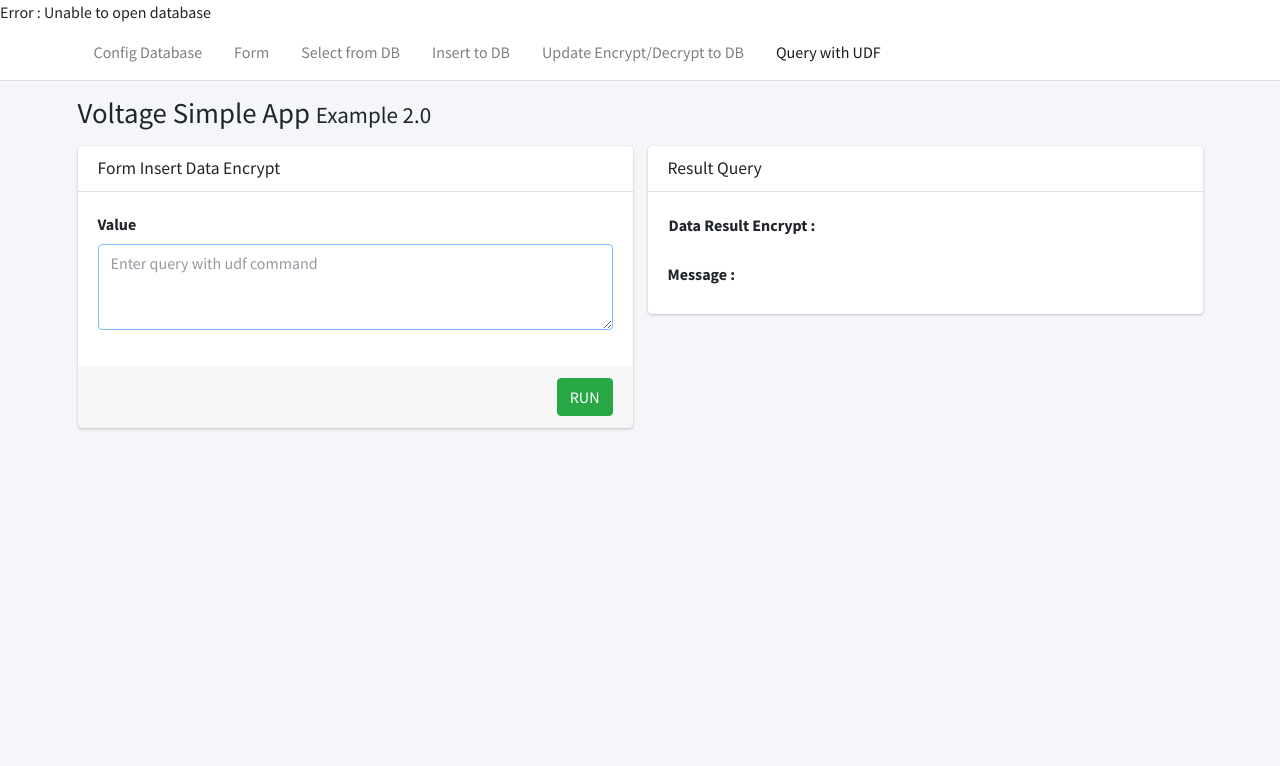
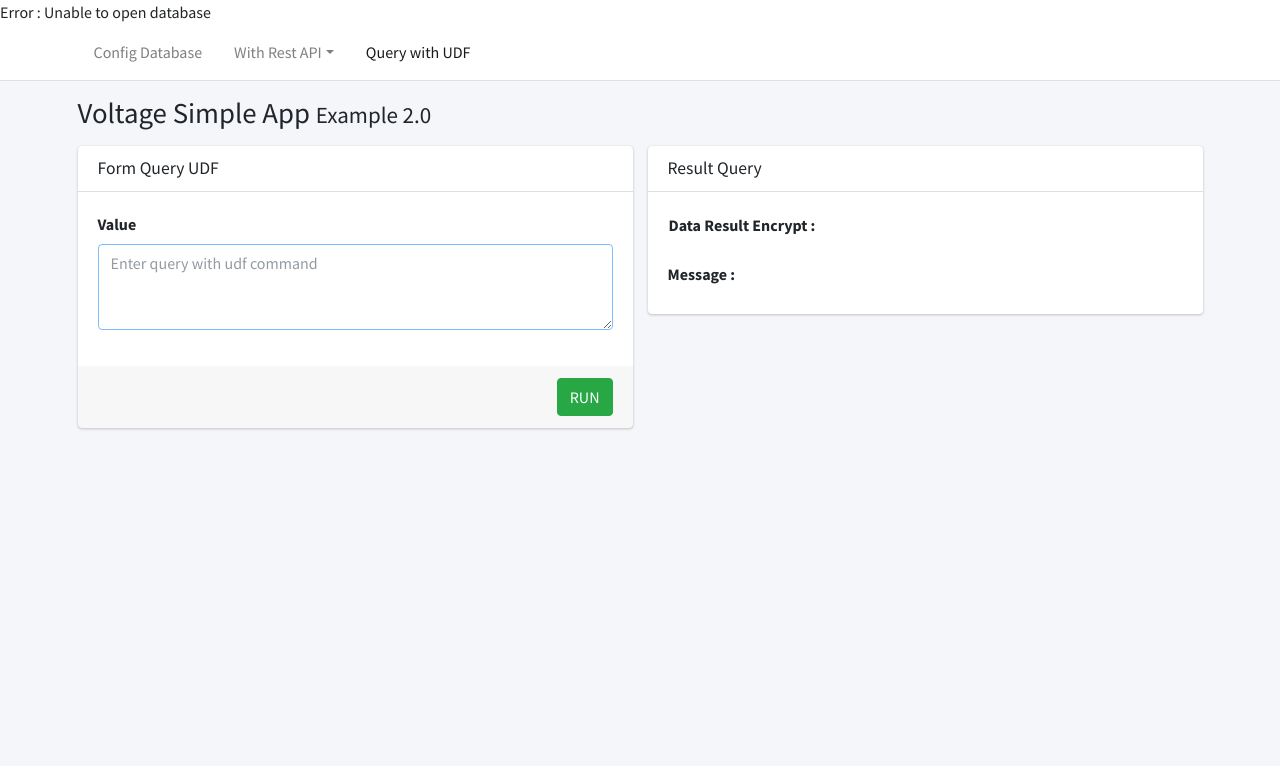
Before and after one commit to kelenci/simple-voltage-app-v2, a PHP site: page /view/querywithudf.php in a window 1280 px wide. Shown: the top 766 px of the page. Run offline with PHP 8.4, Linux system fonts and the light colour scheme; lists and menus that the app fills with data are empty; some libraries are stand-ins or nearby versions.

Commit message:
update_23_11_2023

```diff
--- a/javascript/querywithudf.js
+++ b/javascript/querywithudf.js
@@ -3,48 +3,50 @@ function createRows(response) {
   var message = response.message;
 
   var result_from_db_len = 0;
-    $('#result_query tbody').empty();
-    $('#result_message').empty();
+  $("#result_query tbody").empty();
+  $("#result_message").empty();
   if (response != null) {
     result_from_db_len = result_from_db.length;
   }
 
   if (result_from_db_len > 0) {
+    var keys = Object.keys(result_from_db[0]);
+    var keyslength = keys.length;
     for (var i = 0; i < result_from_db_len; i++) {
-            var keys = Object.keys(result_from_db[0]);
-            var data_result_from_db = result_from_db[i][keys];
-
-            var tr_str = "<tr><td >" + data_result_from_db + "</td></tr>";
+      for (var z = 0; z < keyslength; z++){
+        var data_result_from_db = result_from_db[i][keys[z]];
+        var tr_str = "<tr><td >"+ keys[z] + " : " + data_result_from_db + "</td></tr>";
         $("#result_query tbody").append(tr_str);
+      }
+      var tr_td = "<tr><td>==================================</td></tr>"
+      $("#result_query tbody").append(tr_td);
     }
     $("#result_message").append(message);
   } else {
-        var tr_str = "<tr>" +
-            "<td colspan='1'>No record found.</td>" +
-            "</tr>";
+    var tr_str = "<tr>" + "<td colspan='1'>No record found.</td>" + "</tr>";
     $("#result_query tbody").append(tr_str);
   }
 }
 
 function querywithudf() {
-    var query = $('#query').val();
+  var query = $("#query").val();
 
   $.ajax({
-        type: 'POST',
+    type: "POST",
     data: {
       query: query,
       query_status: true,
     },
     url: "../model/querywithudf_model.php",
-        success: function(data) {
+    success: function (data) {
       var result = JSON.parse(data);
       if (result.success) {
         createRows(result);
       } else {
         alert(result.message);
-                $('#result_query tbody').empty();
-                $('#result_message').empty();
+        $("#result_query tbody").empty();
+        $("#result_message").empty();
       }
+    },
+  });
 }
-    })
-}
--- a/model/decrypt_model.php
+++ b/model/decrypt_model.php
@@ -2,6 +2,7 @@
 
 function decrypt($fieldname, $format, $data)
 {
+
     $curl = curl_init();
 
     curl_setopt_array($curl, array(
@@ -25,7 +26,7 @@ function decrypt($fieldname, $format, $data)
         }',
         CURLOPT_HTTPHEADER => array(
             'Content-Type: application/json',
-            'Authorization: VSAuth vsauth_method="sharedSecret",vsauth_data="bGludXgxMjM=",vsauth_identity_ascii="user@mailserver.lab.tmt",vsauth_version="200"'
+            'Authorization: VSAuth vsauth_method="sharedSecret",vsauth_data="dm9sdGFnZTEyMw==",vsauth_identity_ascii="user@mailserver.lab.tmt",vsauth_version="200"'
         ),
     ));
 
--- a/model/encrypt_model.php
+++ b/model/encrypt_model.php
@@ -26,7 +26,7 @@ function encrypt($fieldname, $format, $data)
             }',
         CURLOPT_HTTPHEADER => array(
             'Content-Type: application/json',
-            'Authorization: VSAuth vsauth_method="sharedSecret",vsauth_data="bGludXgxMjM=",vsauth_identity_ascii="user@mailserver.lab.tmt",vsauth_version="200"'
+            'Authorization: VSAuth vsauth_method="sharedSecret",vsauth_data="dm9sdGFnZTEyMw==",vsauth_identity_ascii="user@mailserver.lab.tmt",vsauth_version="200"'
         ),
     ));
 
--- a/model/querywithudf_model.php
+++ b/model/querywithudf_model.php
@@ -24,17 +24,13 @@ if (isset($_POST['query_status'])) {
         } else {
             $error = pg_last_error($db);
 
-            // you need to adapt this regex
             if (preg_match('/duplicate/i', $error)) {
                 echo "this value already exists";
             }
-            // you need to adapt this regex
             elseif (preg_match('/relation/i', $error)) {
                 echo '<script language="javascript">';
                 echo 'alert("message successfully sent")';
                 echo '</script>';
-            } else {
-                // different error
             }
         }
     }
--- a/partial/footer.php
+++ b/partial/footer.php
@@ -4,3 +4,6 @@
       </div>
       <strong>Copyright &copy; 2023 <a href="https://www.truslogic.co.id/" target="_blank">Truslogic Mitra Teknologi</a></strong>
   </footer>
+
+  <!-- Bootstrap 4 -->
+  <script src="../plugins/bootstrap/js/bootstrap.bundle.min.js"></script>
--- a/partial/navbar.php
+++ b/partial/navbar.php
@@ -10,6 +10,9 @@
                 <li class="nav-item">
                     <a href="formconfig.php" class="nav-link <?php echo (basename($_SERVER['PHP_SELF']) == "formconfig.php" ? "active" : "") ?>">Config Database</a>
                 </li>
+                <li class="nav-item dropdown <?php echo (basename($_SERVER['PHP_SELF']) == "form.php" ? "active" : "") ?> <?php echo (basename($_SERVER['PHP_SELF']) == "selectfromdb.php" ? "active" : "") ?> <?php echo (basename($_SERVER['PHP_SELF']) == "inserttodb.php" ? "active" : "") ?> <?php echo (basename($_SERVER['PHP_SELF']) == "updatetodb.php" ? "active" : "") ?>">
+                    <a id="dropdownSubMenu1" href="#" data-toggle="dropdown" aria-haspopup="true" aria-expanded="false" class="nav-link dropdown-toggle">With Rest API</a>
+                    <ul aria-labelledby="dropdownSubMenu1" class="dropdown-menu border-0 shadow">
                         <li class="nav-item">
                             <a href="form.php" class="nav-link <?php echo (basename($_SERVER['PHP_SELF']) == "form.php" ? "active" : "") ?>">Form</a>
                         </li>
@@ -20,7 +23,9 @@
                             <a href="inserttodb.php" class="nav-link <?php echo (basename($_SERVER['PHP_SELF']) == "inserttodb.php" ? "active" : "") ?>">Insert to DB</a>
                         </li>
                         <li class="nav-item">
-                    <a href="updatetodb.php" class="nav-link <?php echo (basename($_SERVER['PHP_SELF']) == "updatetodb.php" ? "active" : "") ?>">Update Encrypt/Decrypt to DB</a>
+                            <a href="updatetodb.php" class="nav-link <?php echo (basename($_SERVER['PHP_SELF']) == "updatetodb.php" ? "active" : "") ?>">Update to DB</a>
+                        </li>
+                    </ul>
                 </li>
                 <li class="nav-item">
                     <a href="querywithudf.php" class="nav-link <?php echo (basename($_SERVER['PHP_SELF']) == "querywithudf.php" ? "active" : "") ?>">Query with UDF</a>
--- a/view/querywithudf.php
+++ b/view/querywithudf.php
@@ -23,7 +23,7 @@ include("../partial/header.php");
                         <div class="col-lg-6">
                             <div class="card">
                                 <div class="card-header">
-                                    <h5 class="card-title m-0">Form Insert Data Encrypt</h5>
+                                    <h5 class="card-title m-0">Form Query UDF</h5>
                                 </div>
                                 <div class="card-body">
                                     <div class="form-group">
```
Lines whose indentation alone changed are shown as unchanged.
